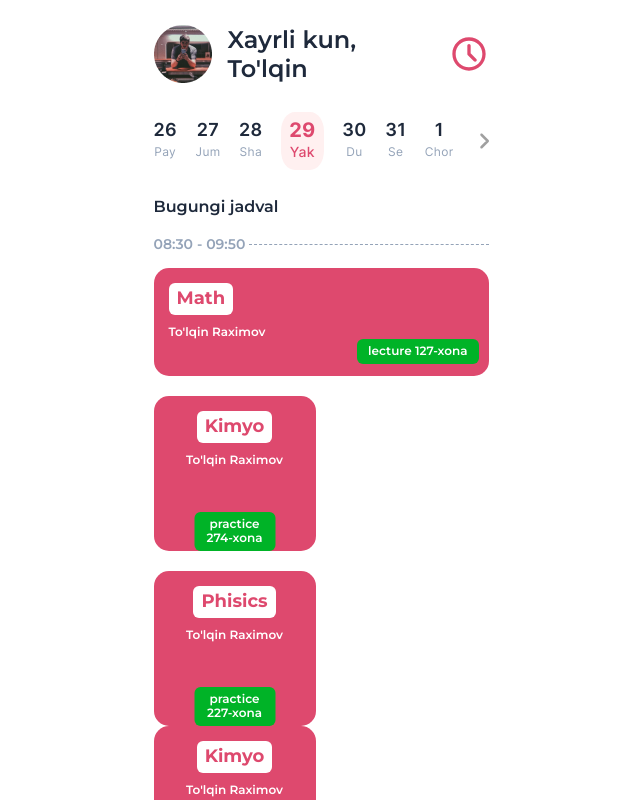
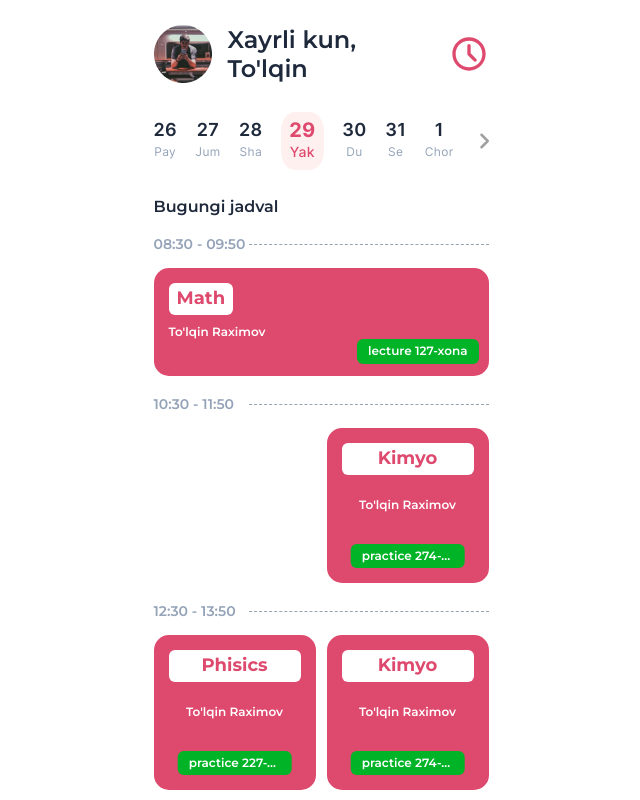
Before and after one commit to Tolkinxon/lesson_schedule, a React (Create React App) app: page / in a window 1280 px wide. Shown: the top 800 px of the page, without its empty margins (319-959 px from the left). Built offline with nearby package versions, Linux system fonts and the light colour scheme; data requests are answered from the project's data file.

Commit message:
added new odd and even classes

```diff
--- a/src/components/Schedule__item.jsx
+++ b/src/components/Schedule__item.jsx
@@ -1,32 +1,35 @@
+import { useState } from "react";
 
 const oddOrEventElements = ({ item }) => {
 
    const element = item.map(element => {
-            const { timeLesson, subjectName, teacher, numberRoom, subjectType } = element
+        const { subjectName, teacher, numberRoom, subjectType, oddOrEven } = element
+
         let color = ''
         return (
 
-                    <div className="schedule__item-body odd" style={{backgroundColor: color}}>
+            <div className={`schedule__item-body odd-or-even ${oddOrEven}`} style={{backgroundColor: color}}>
                 <h3 className="schedule__item-subject" style={{color}}>{ subjectName }</h3>
 
                 <p className="schedule__item-teacher">{ teacher }</p>
 
-                        <p className="schedule__item-room">{ `${ subjectType } ${ numberRoom }-xona` }</p>
+                <p className="schedule__item-room">
+                    { `${ subjectType } ${ numberRoom }-xona` }
+                </p>
             </div>
-
             )
     });
 
     return (
-        <li className="schedule__item">
+        <div className="schedule__item-body-wrappper">
             {element}
-        </li>
+        </div>
     );
 }
 
 const onlyObjects = ({ item }) => {
 
-    const { timeLesson, subjectName, teacher, numberRoom, subjectType } = item
+    const { subjectName, teacher, numberRoom, subjectType } = item
 
     let color = ''
     // switch(idx) {
@@ -36,15 +39,7 @@ const onlyObjects = ({ item }) => {
     //     default: console.log('something went wrong');
     // }
 
-
     return (
-            <li className="schedule__item">
-                <div className="schedule__item-header">
-                    <span className="schedule__item-time" >{ timeLesson }</span>
-                    <span className="schedule__item-line" ></span>
-                </div>
-
-                <div>
             <div className="schedule__item-body" style={{backgroundColor: color}}>
                 <h3 className="schedule__item-subject" style={{color}}>{ subjectName }</h3>
 
@@ -52,8 +47,6 @@ const onlyObjects = ({ item }) => {
 
                 <p className="schedule__item-room">{ `${ subjectType } ${ numberRoom }-xona` }</p>
             </div>
-                </div>
-            </li>
     );
 }
 
@@ -61,14 +54,34 @@ const onlyObjects = ({ item }) => {
 
 const Schedule__item = ({ item }) => {
 
-    console.log(item.id);
-
     if(item.id == undefined){
-        return oddOrEventElements({ item })
+        const { timeLesson } = item[0]
+        return(
+            <li className="schedule__item">
+                <div className="schedule__item-header">
+                    <span className="schedule__item-time" >{ timeLesson }</span>
+                    <span className="schedule__item-line" ></span>
+                </div>
+                    {
+                        oddOrEventElements({ item })
+                    }
+            </li>
+        )
     }
 
     else {
-        return onlyObjects({ item })
+        const { timeLesson } = item
+        return (
+            <li className="schedule__item">
+                <div className="schedule__item-header">
+                    <span className="schedule__item-time" >{ timeLesson }</span>
+                    <span className="schedule__item-line" ></span>
+                </div>
+                    {
+                        onlyObjects({ item })
+                    }
+            </li>
+        )
     }
 }
 
--- a/src/css/index.css
+++ b/src/css/index.css
@@ -561,6 +561,10 @@ h1, h2, h3, h4, h5, h6, p {
   width: 100%;
   border-top: 1.5px dashed #94A3B8;
 }
+.schedule__item-body-wrappper {
+  position: relative;
+  height: 155px;
+}
 .schedule__item-body {
   position: relative;
   display: flex;
@@ -606,17 +610,35 @@ h1, h2, h3, h4, h5, h6, p {
   padding: 5px 11px;
   border-radius: 6px;
 }
-.schedule .odd {
+.schedule .odd-or-even {
   max-width: 162px;
   width: 100%;
   height: 155px;
   align-items: center;
 }
-.schedule .odd h3, .schedule .odd p {
+.schedule .odd-or-even h3 {
+  margin-bottom: 23px;
+}
+.schedule .odd-or-even h3, .schedule .odd-or-even p {
+  width: 100%;
   text-align: center;
 }
-.schedule .odd .schedule__item-room {
+.schedule .odd-or-even .schedule__item-room {
+  width: 70%;
+  text-wrap: nowrap;
+  text-overflow: ellipsis;
+  overflow: hidden;
   right: 50%;
   transform: translateX(50%);
-  bottom: 0px;
+  bottom: 15px;
+}
+.schedule .odd, .schedule .even {
+  position: absolute;
+  top: 0px;
+}
+.schedule .odd {
+  left: 0px;
+}
+.schedule .even {
+  right: 0px;
 }/*# sourceMappingURL=index.css.map */
--- a/src/scss/all-components/_schedule.scss
+++ b/src/scss/all-components/_schedule.scss
@@ -43,6 +43,11 @@
             display: inline-block;
             width: 100%;
             border-top: 1.5px dashed #94A3B8;
+        }
+
+        &__item-body-wrappper {
+            position: relative;
+            height: 155px;
         }
 
         &__item-body {
@@ -94,21 +99,44 @@
             border-radius: 6px;
         }
 
-        .odd {
+
+        .odd-or-even {
             max-width: 162px;
             width: 100%;
             height: 155px;
             align-items: center;
 
+            h3 {
+                margin-bottom: 23px;
+            }
+
             h3, p {
+                width: 100%;
                 text-align: center;
             }
             .schedule__item-room {
+                width: 70%;
+                text-wrap: nowrap;
+                text-overflow: ellipsis;
+                overflow: hidden;
                 right: 50%;
                 transform: translateX(50%);
-                bottom: 0px;
+                bottom: 15px;
             }
-
         }
 
+        .odd, .even {
+            position: absolute;
+            top: 0px;
+        }
+
+        .odd {
+            left: 0px;
+        }
+
+        .even {
+            right: 0px;
+        }
+
+
 }
```
Also changed, not shown: 1 other file (tests, documents, lock files or other folders). Lines whose indentation alone changed are shown as unchanged.
